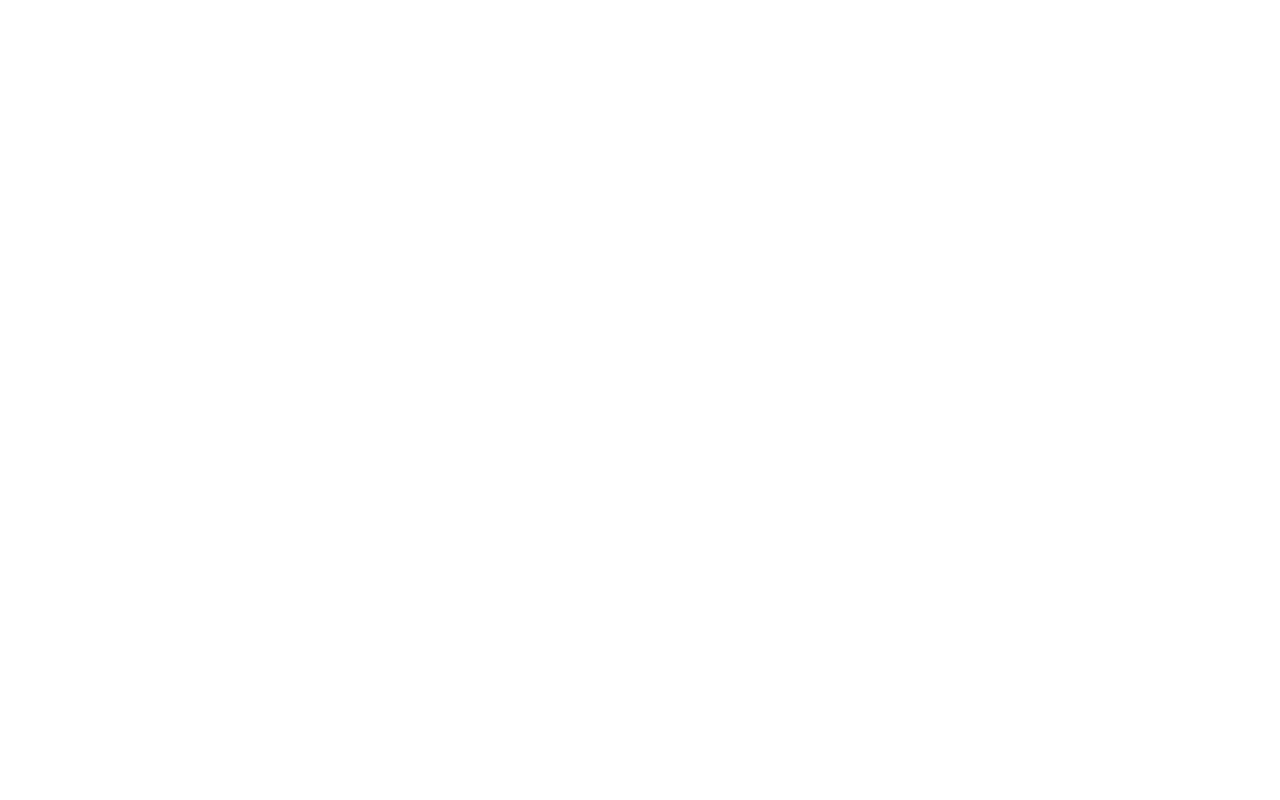
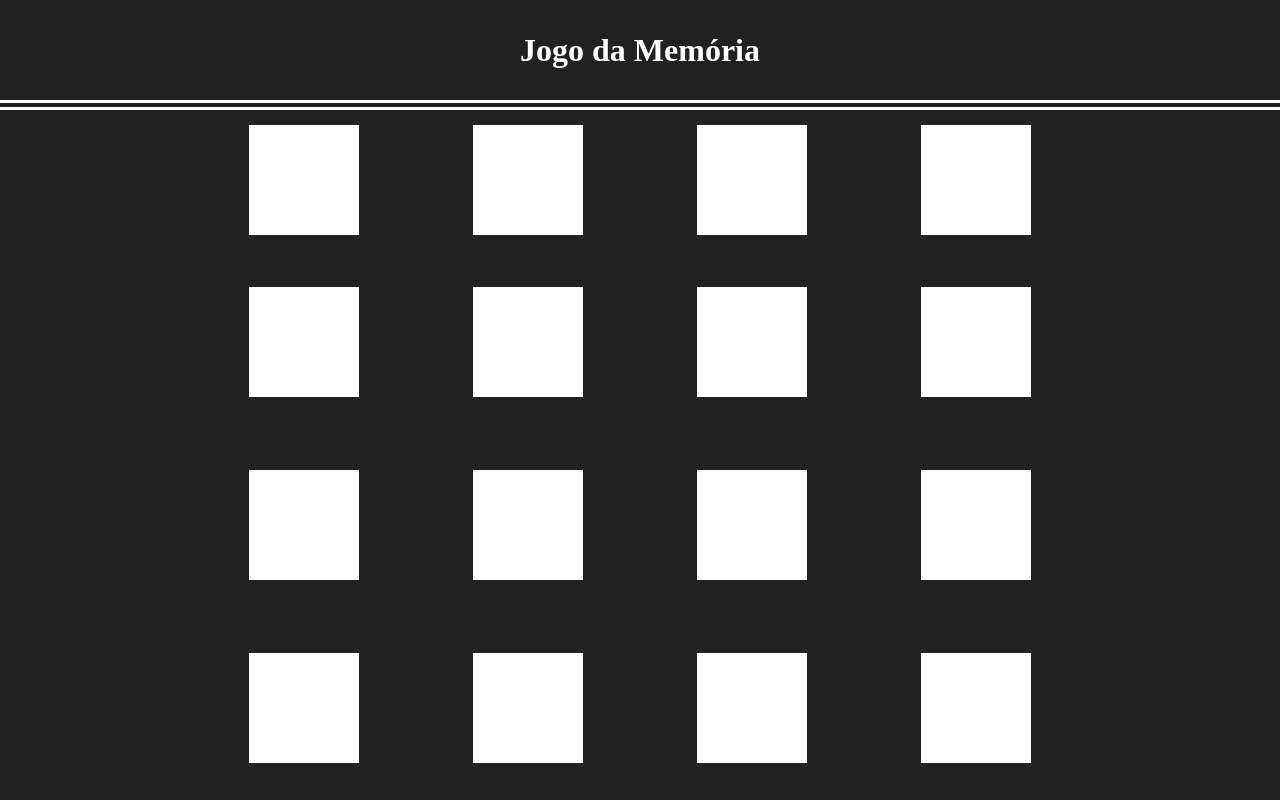
Before and after one commit to robson97lima/game, a plain HTML site: page index.html in a window 1280 px wide. Drawn offline with Linux system fonts and the light colour scheme.

Commit message:
Estrutura

```diff
--- a/index.html
+++ b/index.html
@@ -4,11 +4,31 @@
     <meta charset="UTF-8">
     <meta name="viewport" content="width=device-width, initial-scale=1.0">
     <meta http-equiv="X-UA-Compatible" content="ie=edge">
+    <link rel="stylesheet" href="styles.css">
     <link rel="stylesheet" href="script.js">
-    <link rel="stylesheet" href="styles.css">
     <title>Memory Game</title>
 </head>
 <body>
-
+    <header>
+        <h1>Jogo da Memória</h1>
+    </header>
+    <main>
+        <div class="carta"></div>
+        <div class="carta"></div>
+        <div class="carta"></div>
+        <div class="carta"></div>
+        <div class="carta"></div>
+        <div class="carta"></div>
+        <div class="carta"></div>
+        <div class="carta"></div>
+        <div class="carta"></div>
+        <div class="carta"></div>
+        <div class="carta"></div>
+        <div class="carta"></div>
+        <div class="carta"></div>
+        <div class="carta"></div>
+        <div class="carta"></div>
+        <div class="carta"></div>
+    </main>
 </body>
 </html>
--- a/styles.css
+++ b/styles.css
@@ -0,0 +1,35 @@
+body{
+    margin: 0;
+    padding: 0;
+    background-color: rgba(0,0,0,0.87);
+    display: flex;
+    flex-direction: column;
+    align-items: center;
+}
+header{
+    height: 100px;
+    width: 100vw;
+    display: flex;
+    justify-content: center;
+    align-items: center;
+    border-bottom: 10px double white;
+}
+h1{
+    color: white;
+}
+main{
+    height: calc(100vh - 110px);
+    width: 70vw;
+    display: grid;
+    grid-template-columns: 1fr 1fr 1fr 1fr;
+    grid-template-rows: minmax(auto, calc(15vh + 20px));
+    justify-items: center;
+    align-items: center;
+}
+.carta{
+    background-color: white;
+    height: 15vw;
+    width: 15vw;
+    max-height: 110px;
+    max-width: 110px;
+}
```
Also changed, not shown: imagens/Logo.png (added).
